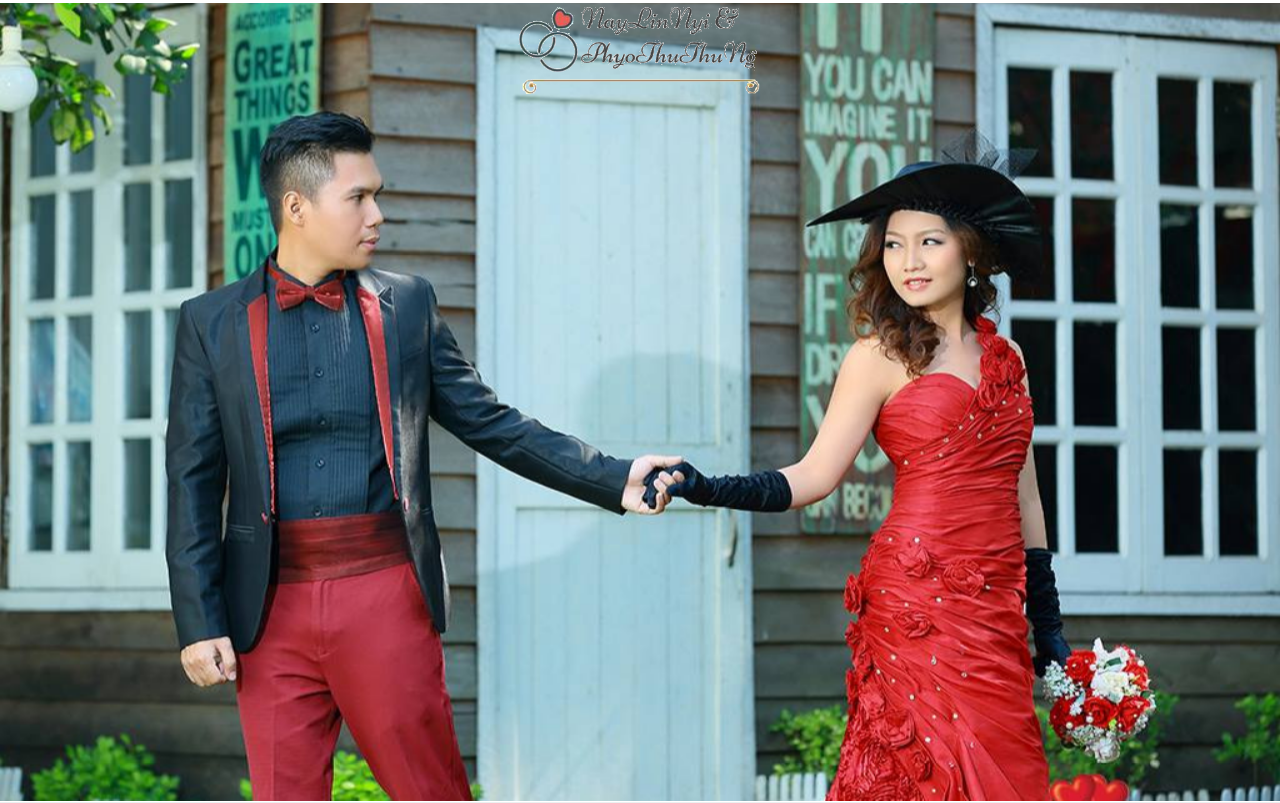
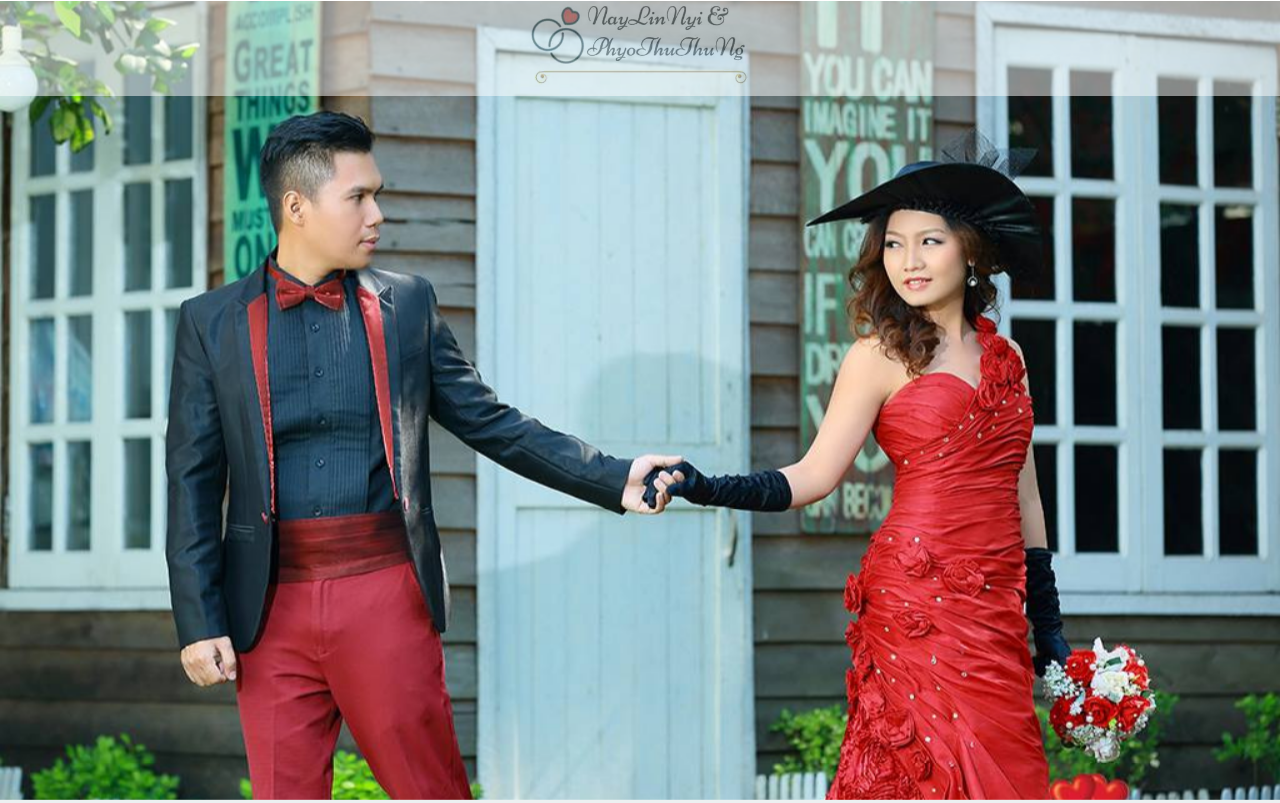
Before and after one commit to nlnpttn/nlnpttn.github.com, a website: page index.html in a window 1280 px wide. Shown: the top 803 px of the page. Drawn offline with nearby package versions, Linux system fonts and the light colour scheme; a web font is replaced by a local one.

Commit message:
listen to senpai etone and make header fixed

```diff
--- a/css/style.css
+++ b/css/style.css
@@ -116,9 +116,17 @@
     font-size: 1.5em;
     color:#ff46af;
   }
-
+  .header{
+        position: fixed;
+        opacity: 0.5;
+        width: 100%;
+  }
   #logo{
     text-align: center;
+  }
+  #logo img{
+        width:18%;
+        height: auto;
   }
 
 /*weeding*/
--- a/index.html
+++ b/index.html
@@ -83,11 +83,11 @@
   <div id="skrollr-body">
     <!-- splash & logo-->
     <div class="header" id="dragons">
+    	<div id="logo">
+          <img src="images/logo-compressed.jpg">
+        </div>
     </div>
     <div class="gap gap-100" style="background-image:url(images/welcome.jpg);">
-      <div id="logo">
-          <img src="images/logo-compressed.png" height="20%" width="20%">
-        </div>
     </div>
 
     <!-- reception -->
```
Also changed, not shown: images/logo-compressed.jpg (added).
